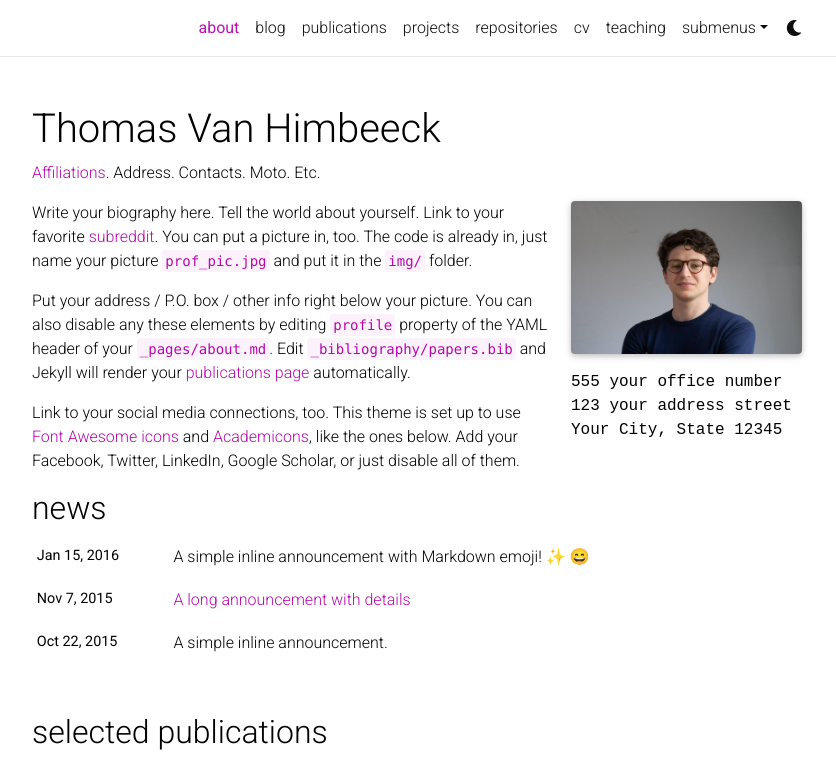
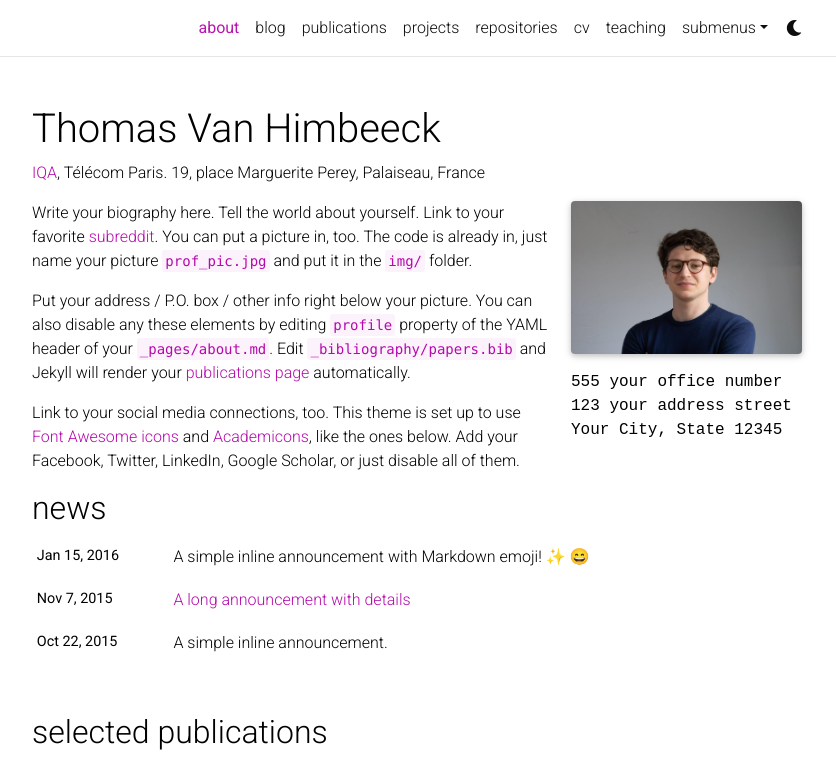
Before and after one commit to tvanhimbeeck/website-old, a Jekyll site: the page built from _pages/about.md, in a window 1280 px wide and 1053 px high, cut to the strip 0-763 px from the top of the window. Shown: the whole strip, without its empty margins (223-1059 px from the left). Built offline with Jekyll 4.4.1, drawn with Linux system fonts in a browser that asks for light colours; full-size pictures stand in for the smaller copies a plugin makes; emoji names are drawn with the system emoji font; comment, search, counter and statistics services are not loaded; a style sheet for code colours, icons or effects is not loaded.

Commit message:
updated about

```diff
--- a/_pages/about.md
+++ b/_pages/about.md
@@ -2,7 +2,7 @@
 layout: about
 title: about
 permalink: /
-subtitle: <a href='#'>Affiliations</a>. Address. Contacts. Moto. Etc.
+subtitle: <a href='https://iqa.telecom-paris.fr/'>IQA</a>, Télécom Paris. 19, place Marguerite Perey, Palaiseau, France
 
 profile:
   align: right
```
